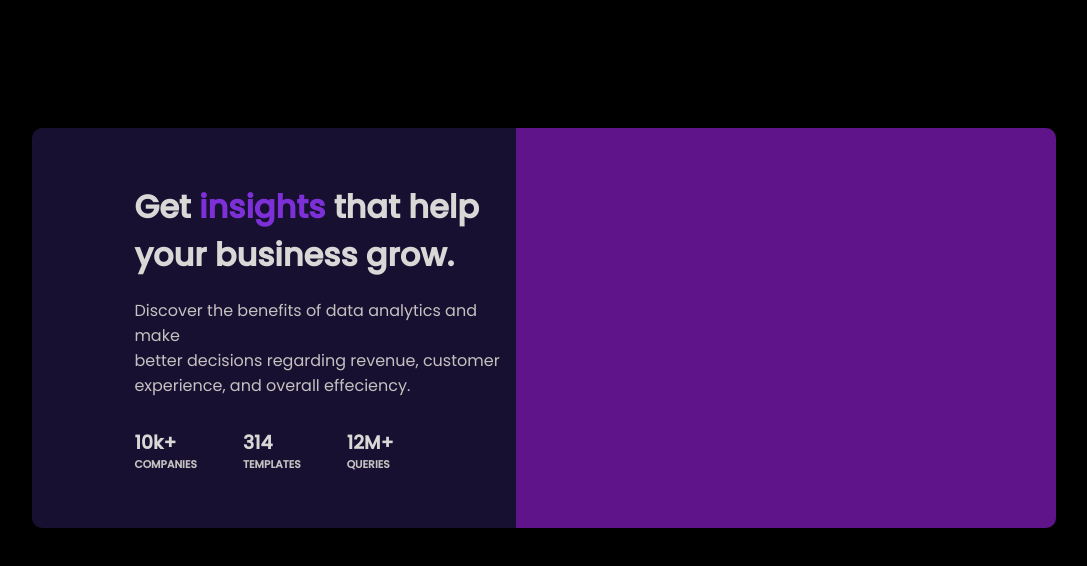
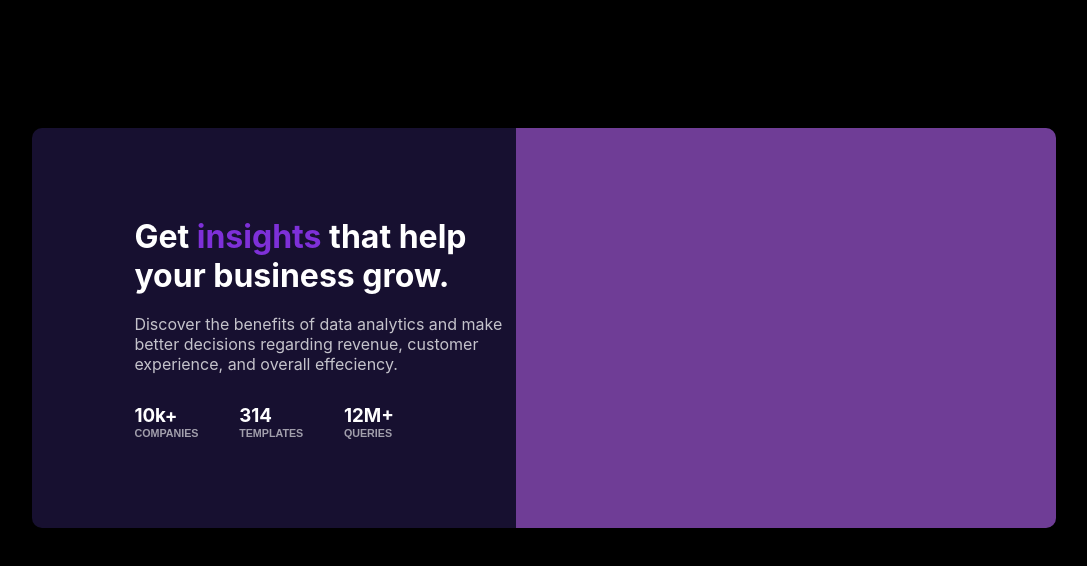
Before and after one commit to Ananthkumaran/Stats-preview-card-component, a plain HTML site: page index.html in a window 1280 px wide. Shown: the whole page, without its empty margins (96-1183 px from the left). Drawn offline with Linux system fonts and the light colour scheme.

Commit message:
Update style.css

```diff
--- a/style.css
+++ b/style.css
@@ -5,8 +5,8 @@
 }
 body {
   background: black;
-  color: rgb(218, 215, 215);
-  font-family: "Poppins", sans-serif;
+  color: hsl(0, 0%, 100%);
+  font-family: "Inter", sans-serif;
 }
 .main-box {
   display: flex;
@@ -35,7 +35,7 @@ body {
   border-radius: 0px 10px 10px 0px;
 }
 .overlay {
-  background: rgb(144, 24, 199);
+  background: hsl(277, 64%, 61%);
   opacity: 0.6;
   width: 540px;
   height: 400px;
@@ -49,10 +49,11 @@ span {
 }
 .para {
   margin-top: 5%;
-  color: rgb(197, 193, 193);
+  color: hsla(0, 0%, 100%, 0.75);
 }
 h6 {
-  color: rgb(197, 193, 193);
+  color: hsla(0, 0%, 100%, 0.6);
+  font-family: "Lexend", sans-serif;
 }
 @media screen and (max-width: 600px) {
   .main-box {
```
